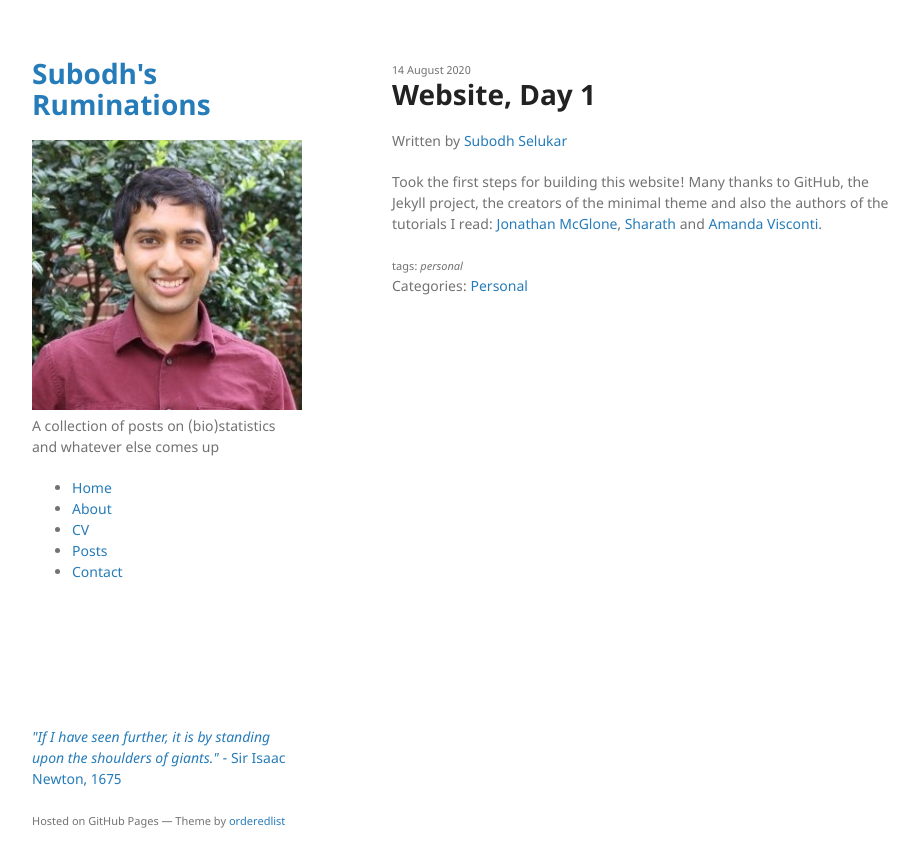
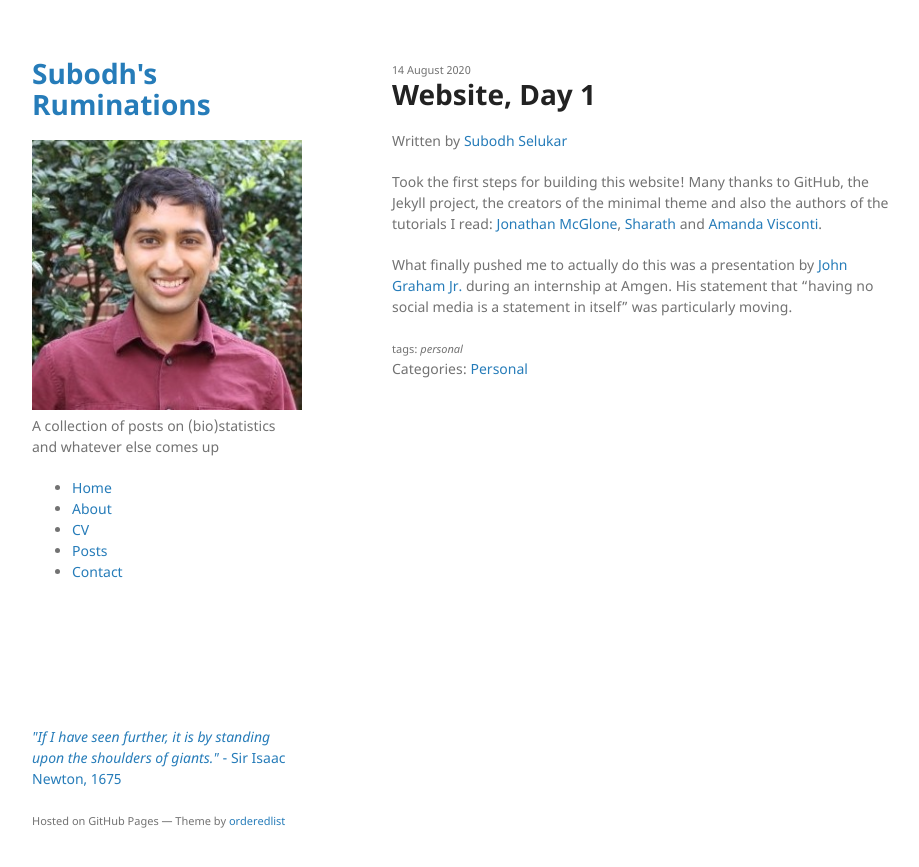
Before and after one commit to srselukar/srselukar.github.io, a Jekyll site: the page built from _posts/2020-08-14-website-launch.md, in a window 1280 px wide. Shown: the top 867 px of the page, without its empty margins (178-1097 px from the left). Built offline with Jekyll 4.4.1, drawn with Linux system fonts in a browser that asks for light colours.

Commit message:
acknowledge john graham

```diff
--- a/_posts/2020-08-14-website-launch.md
+++ b/_posts/2020-08-14-website-launch.md
@@ -8,3 +8,5 @@ categories: Personal
 ---
 
 Took the first steps for building this website! Many thanks to GitHub, the Jekyll project, the creators of the minimal theme and also the authors of the tutorials I read: [Jonathan McGlone](http://jmcglone.com/guides/github-pages/), [Sharath](https://blog.webjeda.com/jekyll-categories/) and [Amanda Visconti](https://programminghistorian.org/en/lessons/building-static-sites-with-jekyll-github-pages).
+
+What finally pushed me to actually do this was a presentation by [John Graham Jr.](https://www.linkedin.com/in/johngrahamcreative) during an internship at Amgen. His statement that "having no social media is a statement in itself" was particularly moving.
```
